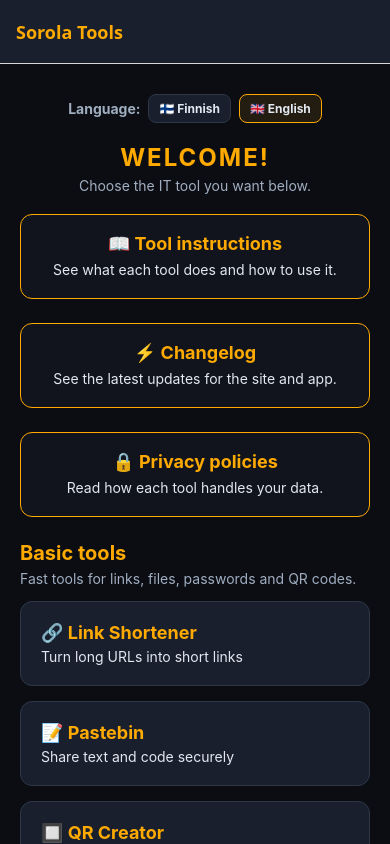
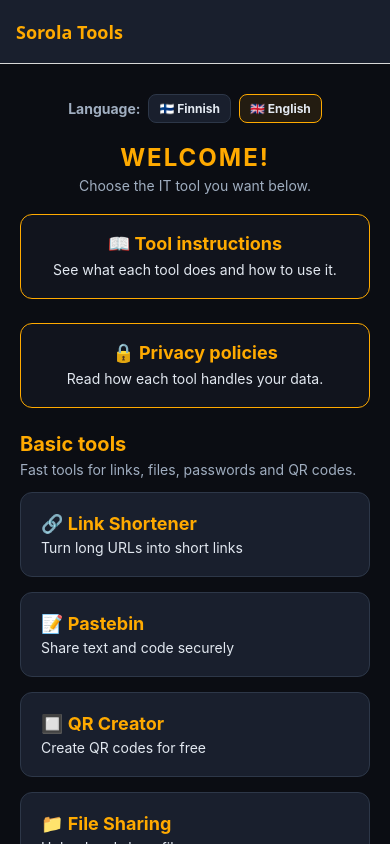
Before and after one commit to Domainmasteri/sorola-app, a React Native app: screen /Home in a window 390 px wide. Built offline with nearby package versions, Linux system fonts and the light colour scheme; no server answers.

Commit message:
Update HomeScreen.js

```diff
--- a/screens/HomeScreen.js
+++ b/screens/HomeScreen.js
@@ -13,9 +13,12 @@ export default function HomeScreen({ navigation }) {
     { id: 'Password', title: t('home.tools.passwordTitle'), desc: t('home.tools.passwordDesc') },
     { id: 'Download', title: t('home.tools.downloadAppTitle'), desc: t('home.tools.downloadAppDesc'), url: 'https://soro.la/sovellus' },
   ];
+
   const advancedTools = [
     { id: 'JsonFormatter', title: t('home.tools.jsonFormatterTitle'), desc: t('home.tools.jsonFormatterDesc') },
     { id: 'Base64', title: t('home.tools.base64Title'), desc: t('home.tools.base64Desc') },
+    { id: 'Uuid', title: t('home.tools.uuidTitle'), desc: t('home.tools.uuidDesc') },
+    { id: 'Jwt', title: t('home.tools.jwtTitle'), desc: t('home.tools.jwtDesc') },
   ];
 
   const renderTools = (tools) => (
@@ -63,11 +66,6 @@ export default function HomeScreen({ navigation }) {
       <TouchableOpacity style={styles.helpCard} onPress={() => navigation.navigate('ToolHelp')}>
         <Text style={styles.helpCardTitle}>{t('home.helpButtonTitle')}</Text>
         <Text style={styles.helpCardDesc}>{t('home.helpButtonDesc')}</Text>
-      </TouchableOpacity>
-
-      <TouchableOpacity style={styles.helpCard} onPress={() => navigation.navigate('Changelog')}>
-        <Text style={styles.helpCardTitle}>{t('home.changelogButtonTitle')}</Text>
-        <Text style={styles.helpCardDesc}>{t('home.changelogButtonDesc')}</Text>
       </TouchableOpacity>
 
       <TouchableOpacity style={styles.helpCard} onPress={() => navigation.navigate('Privacy')}>
```
